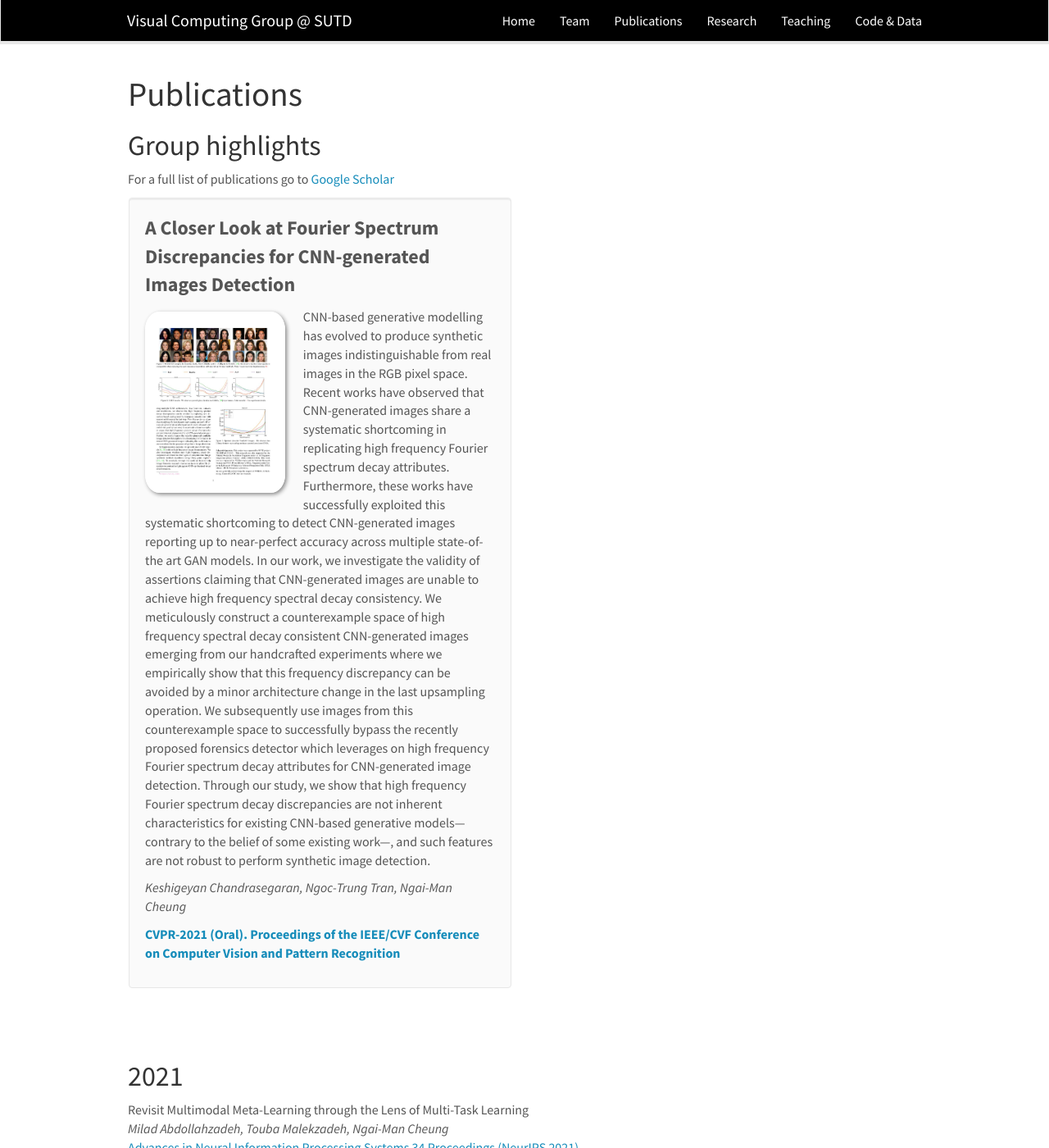
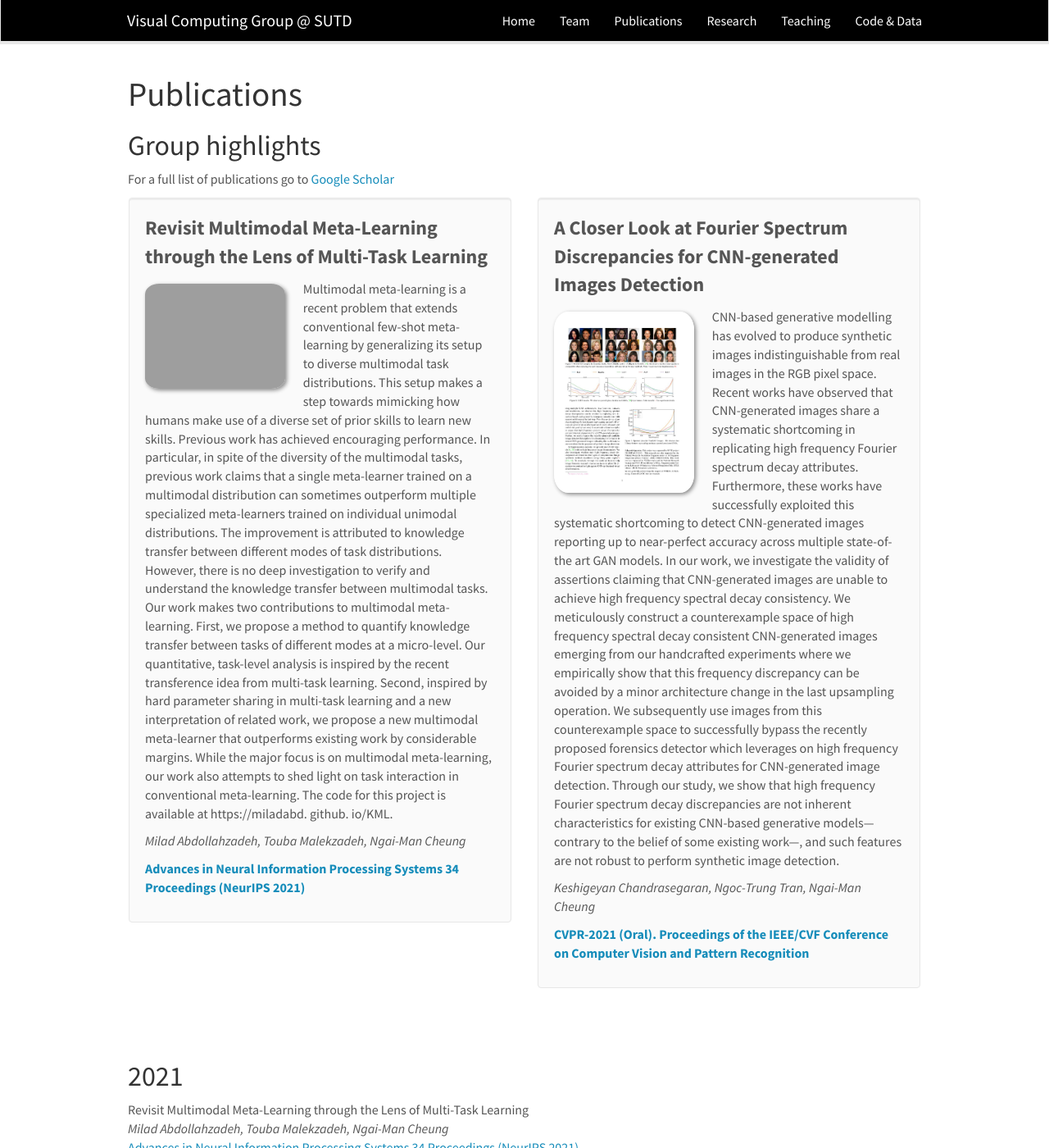
Before and after one commit to sutd-visual-computing-group/sutd-visual-computing-group.github.io, a Jekyll site: the page built from _pages/publications.md, in a window 1280 px wide and 1400 px high. Shown: the whole window at 82% size. Built offline with Jekyll 4.4.1, drawn with Linux system fonts in a browser that asks for light colours; nearby versions of some CDN libraries.

Commit message:
Update publist_2021.yml

```diff
--- a/_data/publist_2021.yml
+++ b/_data/publist_2021.yml
@@ -1,11 +1,22 @@
 - title: Revisit Multimodal Meta-Learning through the Lens of Multi-Task Learning
-  image: TBG_SL.png
-  description:
+  image: neurips21_thumbnail.png
+  description: Multimodal meta-learning is a recent problem that extends conventional few-shot meta-learning by generalizing
+              its setup to diverse multimodal task distributions. This setup makes a step towards mimicking how humans make use
+              of a diverse set of prior skills to learn new skills. Previous work has achieved encouraging performance.
+              In particular, in spite of the diversity of the multimodal tasks, previous work claims that a single meta-learner trained on
+              a multimodal distribution can sometimes outperform multiple specialized meta-learners trained on individual unimodal distributions.
+              The improvement is attributed to knowledge transfer between different modes of task distributions. However, there is no
+              deep investigation to verify and understand the knowledge transfer between multimodal tasks. Our work makes two contributions to
+              multimodal meta-learning. First, we propose a method to quantify knowledge transfer between tasks of different modes at a micro-level.
+              Our quantitative, task-level analysis is inspired by the recent transference idea from multi-task learning. Second, inspired by
+              hard parameter sharing in multi-task learning and a new interpretation of related work, we propose a new multimodal meta-learner
+              that outperforms existing work by considerable margins. While the major focus is on multimodal meta-learning, our work also attempts
+              to shed light on task interaction in conventional meta-learning. The code for this project is available at https://miladabd. github. io/KML.
   authors: Milad Abdollahzadeh, Touba Malekzadeh, Ngai-Man Cheung
   link:
     url: https://papers.nips.cc/paper/2021/file/7b3403f79b478699224bb449509694cf-Paper.pdf
     display:  Advances in Neural Information Processing Systems 34 Proceedings (NeurIPS 2021)
-  highlight: 0
+  highlight: 1
   news2:
 
 - title: Shell Theory&#58; A Statistical Model of Reality
```
